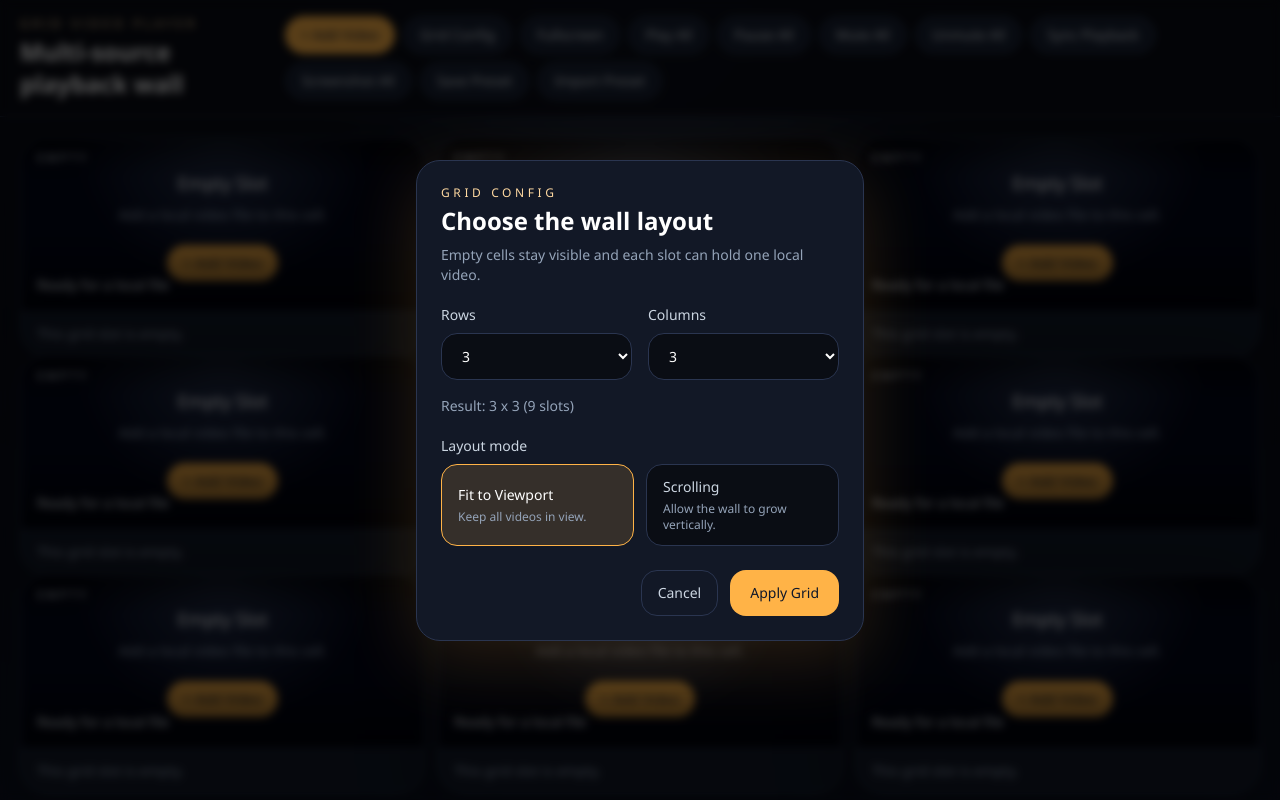
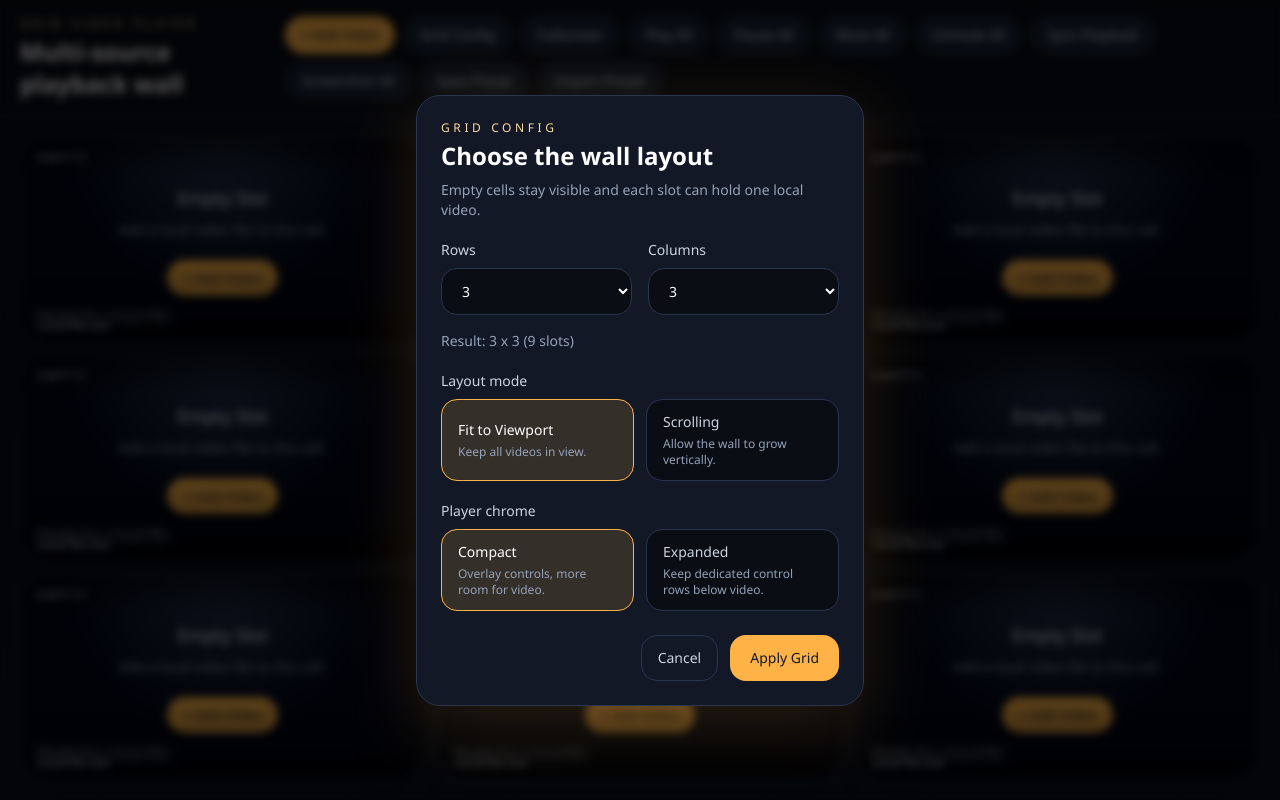
Before and after one commit to hynguyen2610/grid-video-player, a React (Vite) app: page / in a window 1280 px wide. Both pictures are taken after a click on the button "Grid Config". Built offline with nearby package versions, Linux system fonts and the light colour scheme.

Commit message:
add compact mode

```diff
--- a/src/App.tsx
+++ b/src/App.tsx
@@ -23,12 +23,14 @@ function App() {
     rows,
     tier,
     layoutMode,
+    compactMode,
     addCell,
     removeCell,
     replaceCellSource,
     setResolvedSource,
     setGridSize,
     setLayoutMode,
+    setCompactMode,
     setCellPlayback,
     setCellSpan,
     setCellMuted,
@@ -254,7 +256,6 @@ function App() {
     });
   }, [cells, hydrated]);
 
-  const compact = tier === 'dense';
   const activeCells = cells.filter((cell) => !!cell.source);
   const fitViewport = layoutMode === 'fit';
   const rootClassName = fitViewport
@@ -324,7 +325,7 @@ function App() {
             <VideoCell
               key={cell.id}
               cell={cell}
-              compact={compact}
+              compact={compactMode}
               isEmpty={!cell.source}
               maxColumns={columns}
               maxRows={rows}
@@ -355,10 +356,12 @@ function App() {
         initialRows={rows}
         initialColumns={columns}
         initialLayoutMode={layoutMode}
+        initialCompactMode={compactMode}
         onClose={() => setGridConfigOpen(false)}
-        onApply={(nextRows, nextColumns, nextLayoutMode) => {
+        onApply={(nextRows, nextColumns, nextLayoutMode, nextCompactMode) => {
           setGridSize(nextRows, nextColumns);
           setLayoutMode(nextLayoutMode);
+          setCompactMode(nextCompactMode);
         }}
       />
     </div>
--- a/src/components/GridConfigDialog.tsx
+++ b/src/components/GridConfigDialog.tsx
@@ -7,8 +7,9 @@ interface GridConfigDialogProps {
   initialRows: number;
   initialColumns: number;
   initialLayoutMode: LayoutMode;
+  initialCompactMode: boolean;
   onClose: () => void;
-  onApply: (rows: number, columns: number, layoutMode: LayoutMode) => void;
+  onApply: (rows: number, columns: number, layoutMode: LayoutMode, compactMode: boolean) => void;
 }
 
 export function GridConfigDialog({
@@ -16,20 +17,23 @@ export function GridConfigDialog({
   initialRows,
   initialColumns,
   initialLayoutMode,
+  initialCompactMode,
   onClose,
   onApply
 }: GridConfigDialogProps) {
   const [rows, setRows] = useState(initialRows);
   const [columns, setColumns] = useState(initialColumns);
   const [layoutMode, setLayoutMode] = useState<LayoutMode>(initialLayoutMode);
+  const [compactMode, setCompactMode] = useState(initialCompactMode);
 
   useEffect(() => {
     if (open) {
       setRows(initialRows);
       setColumns(initialColumns);
       setLayoutMode(initialLayoutMode);
+      setCompactMode(initialCompactMode);
     }
-  }, [initialColumns, initialLayoutMode, initialRows, open]);
+  }, [initialColumns, initialCompactMode, initialLayoutMode, initialRows, open]);
 
   if (!open) {
     return null;
@@ -117,6 +121,39 @@ export function GridConfigDialog({
           </div>
         </div>
 
+        <div className="mt-5 grid gap-2">
+          <p className="text-sm text-slate-300">Player chrome</p>
+          <div className="grid grid-cols-2 gap-3">
+            <button
+              type="button"
+              onClick={() => setCompactMode(true)}
+              aria-pressed={compactMode}
+              className={`rounded-2xl border px-4 py-3 text-left text-sm transition ${
+                compactMode
+                  ? 'border-accent bg-accent/15 text-white'
+                  : 'border-border bg-canvas text-slate-300 hover:border-accent'
+              }`}
+            >
+              <span className="block font-medium">Compact</span>
+              <span className="mt-1 block text-xs text-slate-400">Overlay controls, more room for video.</span>
+            </button>
+
+            <button
+              type="button"
+              onClick={() => setCompactMode(false)}
+              aria-pressed={!compactMode}
+              className={`rounded-2xl border px-4 py-3 text-left text-sm transition ${
+                !compactMode
+                  ? 'border-accent bg-accent/15 text-white'
+                  : 'border-border bg-canvas text-slate-300 hover:border-accent'
+              }`}
+            >
+              <span className="block font-medium">Expanded</span>
+              <span className="mt-1 block text-xs text-slate-400">Keep dedicated control rows below video.</span>
+            </button>
+          </div>
+        </div>
+
         <div className="mt-6 flex justify-end gap-3">
           <button
             type="button"
@@ -128,7 +165,7 @@ export function GridConfigDialog({
           <button
             type="button"
             onClick={() => {
-              onApply(rows, columns, layoutMode);
+              onApply(rows, columns, layoutMode, compactMode);
               onClose();
             }}
             className="rounded-2xl bg-accent px-5 py-3 text-sm font-medium text-slate-900 transition hover:brightness-105"
--- a/src/components/VideoCell.tsx
+++ b/src/components/VideoCell.tsx
@@ -63,6 +63,7 @@ export function VideoCell({
   const [container, setContainer] = useState<HTMLDivElement | null>(null);
   const width = useElementWidth(container);
   const showLabels = width > 320 && !compact;
+  const showCompactLabels = width > 300;
   const videoRef = useRef<HTMLVideoElement | null>(null);
   const resizeStateRef = useRef<{
     startX: number;
@@ -227,7 +228,9 @@ export function VideoCell({
     <div
       ref={setContainer}
       data-testid={`video-cell-${cell.id}`}
-      className="group relative flex min-h-[220px] flex-col overflow-hidden rounded-[28px] border border-border bg-card shadow-[0_20px_80px_rgba(0,0,0,0.28)]"
+      className={`group relative flex overflow-hidden rounded-[28px] border border-border bg-card shadow-[0_20px_80px_rgba(0,0,0,0.28)] ${
+        compact ? 'min-h-[180px]' : 'min-h-[220px] flex-col'
+      }`}
       style={{
         gridColumn: `span ${cell.colSpan}`,
         gridRow: `span ${cell.rowSpan}`
@@ -286,9 +289,93 @@ export function VideoCell({
         <div className="pointer-events-none absolute inset-x-0 bottom-0 bg-gradient-to-t from-black/55 to-transparent px-4 pb-4 pt-10 text-sm text-slate-200">
           {statusText}
         </div>
+
+        {compact && !isEmpty ? (
+          <div
+            data-testid={`video-cell-overlay-controls-${cell.id}`}
+            className="pointer-events-none absolute inset-x-0 bottom-0 z-10 bg-gradient-to-t from-black/80 via-black/45 to-transparent px-3 pb-3 pt-12 opacity-0 transition duration-200 group-hover:opacity-100 group-focus-within:opacity-100"
+          >
+            <div className="pointer-events-auto grid gap-2">
+              <div className="flex items-center justify-between gap-2">
+                <div className="flex items-center gap-2">
+                  <button
+                    type="button"
+                    onClick={() => onPlayChange(cell.id, !cell.playing)}
+                    className="rounded-full border border-white/20 bg-black/45 px-3 py-2 text-sm text-white backdrop-blur transition hover:border-accent"
+                  >
+                    {cell.playing ? 'Pause' : 'Play'}
+                  </button>
+                  <button
+                    type="button"
+                    onClick={() => onMutedChange(cell.id, !cell.muted)}
+                    className="rounded-full border border-white/20 bg-black/45 px-3 py-2 text-sm text-white backdrop-blur transition hover:border-accent"
+                  >
+                    {cell.muted ? 'Unmute' : 'Mute'}
+                  </button>
+                  {showCompactLabels ? (
+                    <span className="text-xs text-slate-200">
+                      {formatTime(cell.currentTime)} {cell.duration ? `/ ${formatTime(cell.duration)}` : ''}
+                    </span>
+                  ) : null}
                 </div>
 
-      {!isEmpty ? (
+                <div className="flex items-center gap-2">
+                  <button
+                    type="button"
+                    onClick={() => onChangeSource(cell.id)}
+                    className="rounded-full border border-white/20 bg-black/45 px-3 py-2 text-sm text-slate-100 backdrop-blur transition hover:border-accent hover:text-white"
+                  >
+                    Change
+                  </button>
+                  <button
+                    type="button"
+                    onClick={() => onRemove(cell.id)}
+                    className="rounded-full border border-rose-300/40 bg-black/45 px-3 py-2 text-sm text-rose-100 backdrop-blur transition hover:bg-danger/20"
+                  >
+                    Remove
+                  </button>
+                </div>
+              </div>
+
+              {!cell.isLive ? (
+                <div className="flex items-center gap-3">
+                  <input
+                    type="range"
+                    min={0}
+                    max={cell.duration ?? 0}
+                    step={0.1}
+                    value={Math.min(cell.currentTime, cell.duration ?? cell.currentTime)}
+                    onChange={(event) => {
+                      const video = videoRef.current;
+                      const nextTime = Number(event.target.value);
+                      if (video) {
+                        video.currentTime = nextTime;
+                      }
+                      onTimeChange(cell.id, nextTime, cell.duration);
+                    }}
+                    className="h-2 flex-1 cursor-pointer accent-accent"
+                  />
+                  <input
+                    type="range"
+                    min={0}
+                    max={100}
+                    value={cell.volume}
+                    onChange={(event) => onVolumeChange(cell.id, Number(event.target.value))}
+                    aria-label={`Volume for ${cell.label}`}
+                    className="h-2 w-24 cursor-pointer accent-accent"
+                  />
+                </div>
+              ) : (
+                <div className="rounded-2xl border border-success/60 bg-success/10 px-3 py-2 text-xs uppercase tracking-[0.28em] text-green-100">
+                  Live stream
+                </div>
+              )}
+            </div>
+          </div>
+        ) : null}
+      </div>
+
+      {!compact && !isEmpty ? (
         <div className="grid gap-3 border-t border-border bg-panel px-4 py-3">
           <div className="flex items-center justify-between gap-3">
             <div className="flex items-center gap-2">
@@ -327,7 +414,6 @@ export function VideoCell({
 
           {!cell.isLive ? (
             <div className="flex items-center gap-3">
-            {!compact ? (
               <input
                 type="range"
                 min={0}
@@ -344,9 +430,6 @@ export function VideoCell({
                 }}
                 className="h-2 flex-1 cursor-pointer accent-accent"
               />
-            ) : (
-              <div className="rounded-full border border-border px-3 py-2 text-xs text-slate-300">Seek</div>
-            )}
             </div>
           ) : (
             <div className="rounded-2xl border border-success/60 bg-success/10 px-3 py-2 text-xs uppercase tracking-[0.28em] text-green-100">
@@ -363,7 +446,6 @@ export function VideoCell({
               {cell.muted ? 'Unmute' : 'Mute'}
             </button>
 
-          {!compact ? (
             <input
               type="range"
               min={0}
@@ -372,18 +454,21 @@ export function VideoCell({
               onChange={(event) => onVolumeChange(cell.id, Number(event.target.value))}
               className="h-2 w-full cursor-pointer accent-accent"
             />
-          ) : (
-            <div className="rounded-full border border-border px-3 py-2 text-xs text-slate-300">Vol {cell.volume}%</div>
-          )}
 
             {showLabels ? <span className="min-w-10 text-right text-sm text-slate-300">{cell.volume}%</span> : null}
           </div>
         </div>
-      ) : (
+      ) : !compact ? (
         <div className="border-t border-border bg-panel px-4 py-3 text-sm text-slate-400">
           This grid slot is empty.
         </div>
-      )}
+      ) : null}
+
+      {compact && isEmpty ? (
+        <div className="absolute inset-x-0 bottom-0 border-t border-white/10 bg-black/20 px-4 py-2 text-xs text-slate-300 backdrop-blur-sm">
+          Local file slot
+        </div>
+      ) : null}
 
       <div
         className="absolute inset-y-0 right-0 z-20 w-3 cursor-ew-resize opacity-0 transition group-hover:opacity-100"
--- a/src/shared/types.ts
+++ b/src/shared/types.ts
@@ -41,6 +41,7 @@ export interface GridSession {
   gridColumns?: number;
   gridRows?: number;
   layoutMode?: LayoutMode;
+  compactMode?: boolean;
   cells: Cell[];
   presets: Preset[];
   recentSources: string[];
--- a/src/state/grid-store.ts
+++ b/src/state/grid-store.ts
@@ -5,6 +5,7 @@ import { getGridTier } from '../utils/grid';
 const DEFAULT_GRID_COLUMNS = 3;
 const DEFAULT_GRID_ROWS = 3;
 const DEFAULT_LAYOUT_MODE: LayoutMode = 'fit';
+const DEFAULT_COMPACT_MODE = true;
 const MAX_GRID_DIMENSION = 6;
 const MAX_CELLS = 36;
 
@@ -56,8 +57,10 @@ interface GridState extends GridSession {
   rows: number;
   tier: ReturnType<typeof getGridTier>;
   layoutMode: LayoutMode;
+  compactMode: boolean;
   setGridSize: (rows: number, columns: number) => void;
   setLayoutMode: (layoutMode: LayoutMode) => void;
+  setCompactMode: (compactMode: boolean) => void;
   addCell: (cell?: Partial<Cell>) => string | null;
   removeCell: (id: string) => void;
   replaceCellSource: (id: string, source: string, sourceType: SourceType, label?: string) => void;
@@ -87,12 +90,14 @@ function deriveGrid(columns: number, rows: number) {
 const initialGridState: Pick<
   GridState,
   'cells' | 'presets' | 'recentSources' | 'hydrated' | 'columns' | 'rows' | 'tier' | 'layoutMode'
+  | 'compactMode'
 > = {
   cells: createGridCells(DEFAULT_GRID_COLUMNS * DEFAULT_GRID_ROWS),
   presets: [],
   recentSources: [],
   hydrated: false,
   layoutMode: DEFAULT_LAYOUT_MODE,
+  compactMode: DEFAULT_COMPACT_MODE,
   ...deriveGrid(DEFAULT_GRID_COLUMNS, DEFAULT_GRID_ROWS)
 };
 
@@ -116,6 +121,9 @@ export const useGridStore = create<GridState>((set, get) => ({
   },
   setLayoutMode: (layoutMode) => {
     set({ layoutMode });
+  },
+  setCompactMode: (compactMode) => {
+    set({ compactMode });
   },
   addCell: (cell) => {
     const emptyCell = get().cells.find((entry) => !entry.source);
@@ -282,6 +290,7 @@ export const useGridStore = create<GridState>((set, get) => ({
       presets: session.presets,
       recentSources: session.recentSources,
       layoutMode: session.layoutMode ?? DEFAULT_LAYOUT_MODE,
+      compactMode: session.compactMode ?? DEFAULT_COMPACT_MODE,
       hydrated: true,
       ...deriveGrid(columns, rows)
     });
@@ -293,6 +302,7 @@ export function selectSession(state: GridState): GridSession {
     gridColumns: state.columns,
     gridRows: state.rows,
     layoutMode: state.layoutMode,
+    compactMode: state.compactMode,
     cells: state.cells,
     presets: state.presets,
     recentSources: state.recentSources
@@ -309,4 +319,5 @@ export function resetGridStore() {
 export const defaultGridColumns = DEFAULT_GRID_COLUMNS;
 export const defaultGridRows = DEFAULT_GRID_ROWS;
 export const defaultLayoutMode = DEFAULT_LAYOUT_MODE;
+export const defaultCompactMode = DEFAULT_COMPACT_MODE;
 export const maxGridDimension = MAX_GRID_DIMENSION;
```
Also changed, not shown: 1 other file (tests, documents, lock files or other folders). Lines whose indentation alone changed are shown as unchanged.
